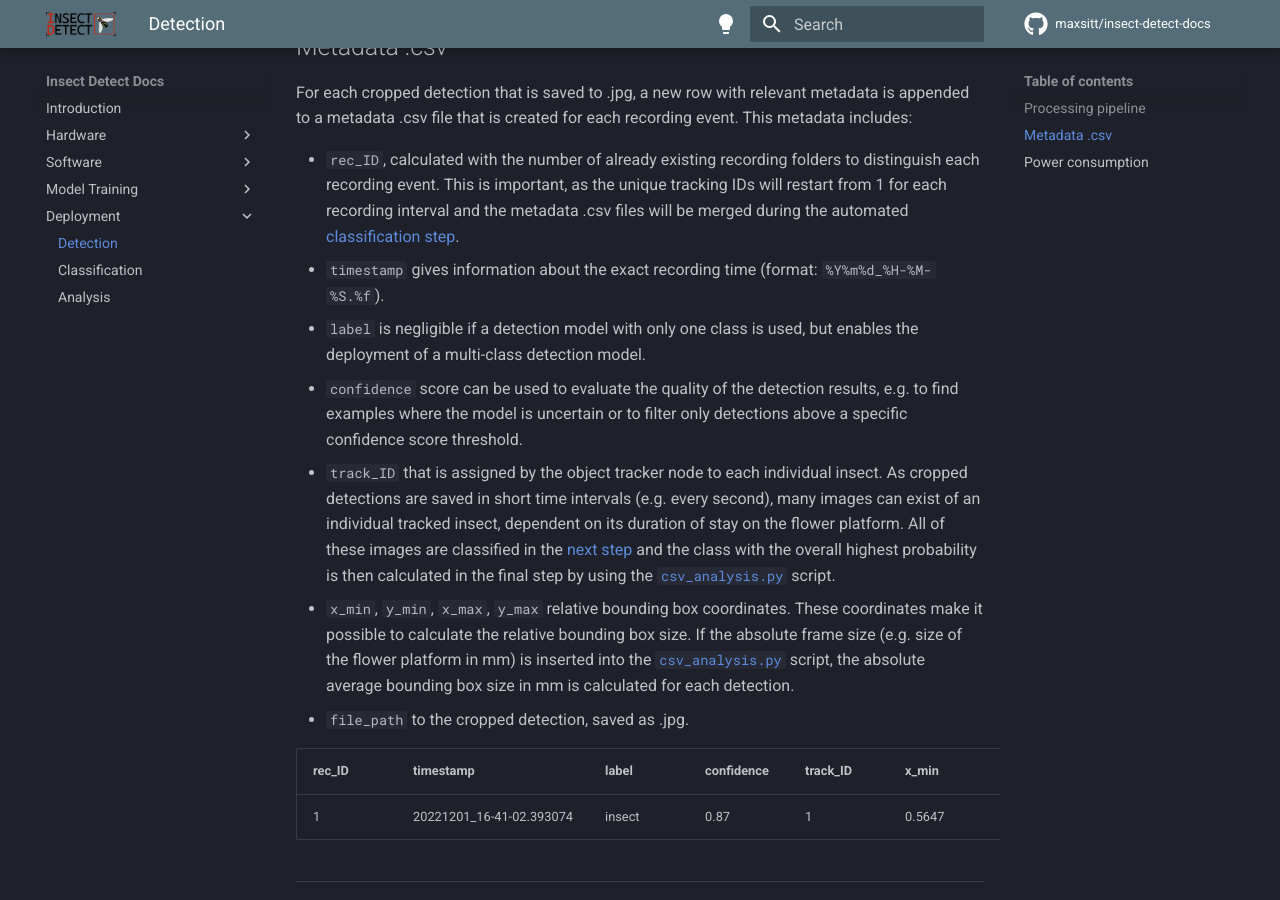
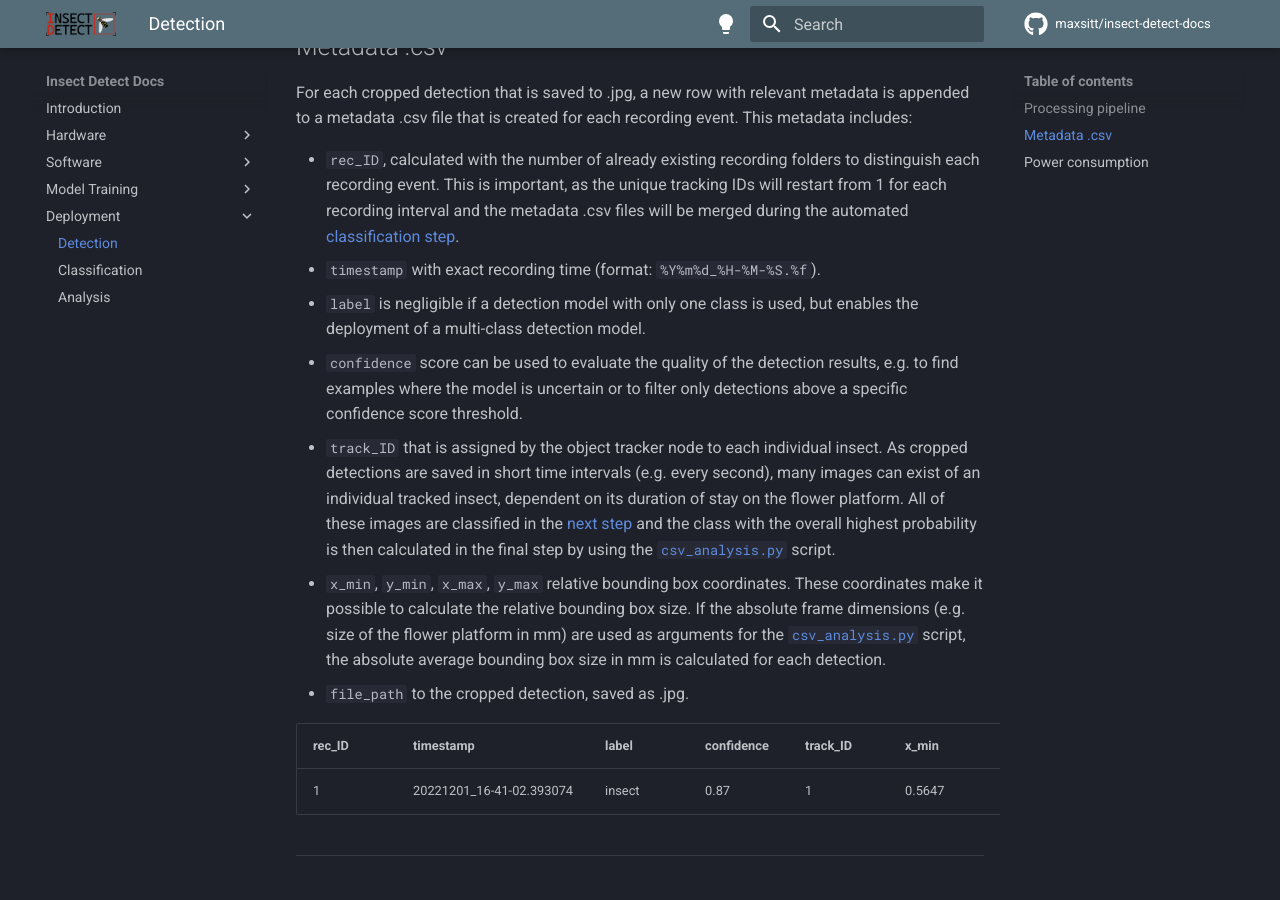
Before and after one commit to maxsitt/insect-detect-docs, an MkDocs documentation site: the page built from docs/deployment/detection.md, in a window 1280 px wide and 900 px high, scrolled down 2157 px. Built offline with MkDocs 1.6.1 and Material for MkDocs 9.7.7, drawn with Linux system fonts in a browser that asks for light colours; comment, search, counter and statistics services are not loaded.

Commit message:
Update detection.md

```diff
--- a/docs/deployment/detection.md
+++ b/docs/deployment/detection.md
@@ -79,8 +79,7 @@ event. This metadata includes:
   tracking IDs will restart from 1 for each recording interval and the metadata
   .csv files will be merged during the automated
   [classification step](classification.md){target=_blank}.
-- `timestamp` gives information about the exact recording time (format:
-  `%Y%m%d_%H-%M-%S.%f`).
+- `timestamp` with exact recording time (format: `%Y%m%d_%H-%M-%S.%f`).
 - `label` is negligible if a detection model with only one class is used, but
   enables the deployment of a multi-class detection model.
 - `confidence` score can be used to evaluate the quality of the detection
@@ -95,8 +94,8 @@ event. This metadata includes:
   [`csv_analysis.py`](https://github.com/maxsitt/insect-detect-ml/blob/main/csv_analysis.py){target=_blank} script.
 - `x_min`, `y_min`, `x_max`, `y_max` relative bounding box coordinates.
   These coordinates make it possible to calculate the relative bounding box
-  size. If the absolute frame size (e.g. size of the flower platform in mm) is
-  inserted into the
+  size. If the absolute frame dimensions (e.g. size of the flower platform in mm)
+  are used as arguments for the
   [`csv_analysis.py`](https://github.com/maxsitt/insect-detect-ml/blob/main/csv_analysis.py){target=_blank}
   script, the absolute average bounding box size in mm is calculated for each detection.
 - `file_path` to the cropped detection, saved as .jpg.
```
Also changed, not shown: other parts of docs/deployment/detection.md (+3 -3 lines).
